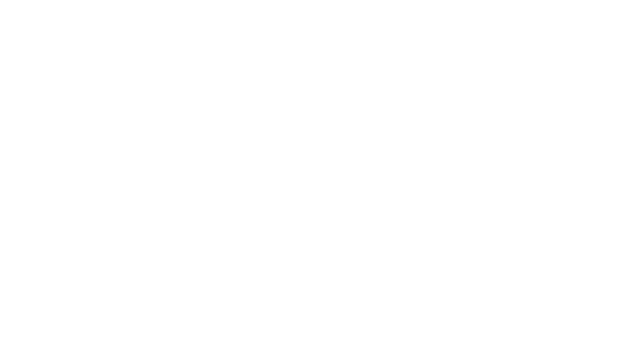
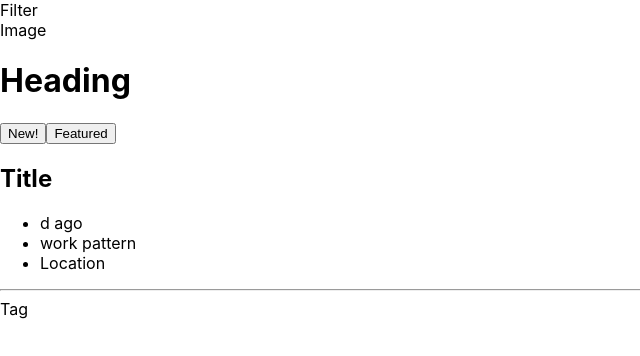
Before and after one commit to hachi-ops/cyf_react_challenges, a React (Create React App) app: page / in a window 1280 px wide. Shown: the top 356 px of the page, without its empty margins (0-640 px from the left). Built offline with nearby package versions, Linux system fonts and the light colour scheme.

Commit message:
components

```diff
--- a/src/App.js
+++ b/src/App.js
@@ -1,9 +1,14 @@
 import './App.css';
+import Filter from './Filter';
+import Card from './Card';
+
+
 
 function App() {
   return (
     <div className="App">
-
+      <Filter />
+      <Card />
     </div>
   );
 }
--- /dev/null
+++ b/src/Card.js
@@ -0,0 +1,23 @@
+import React from "react";
+
+
+function Card() {
+    return (
+        <div>
+            <div>Image</div>
+                <h1>Heading</h1>
+                <button>New!</button>
+                <button>Featured</button>
+                <h2>Title</h2>
+                <ul>
+                    <li>d ago</li>
+                    <li>work pattern</li>
+                    <li>Location</li>
+                </ul>
+                <hr />
+                <div className="=tag">Tag</div>
+        </div>
+    )
+}
+
+export default Card;
--- /dev/null
+++ b/src/Filter.js
@@ -0,0 +1,10 @@
+import React from "react";
+
+
+function Filter() {
+    return (
+        <div>Filter</div>
+    )
+}
+
+export default Filter;
```
